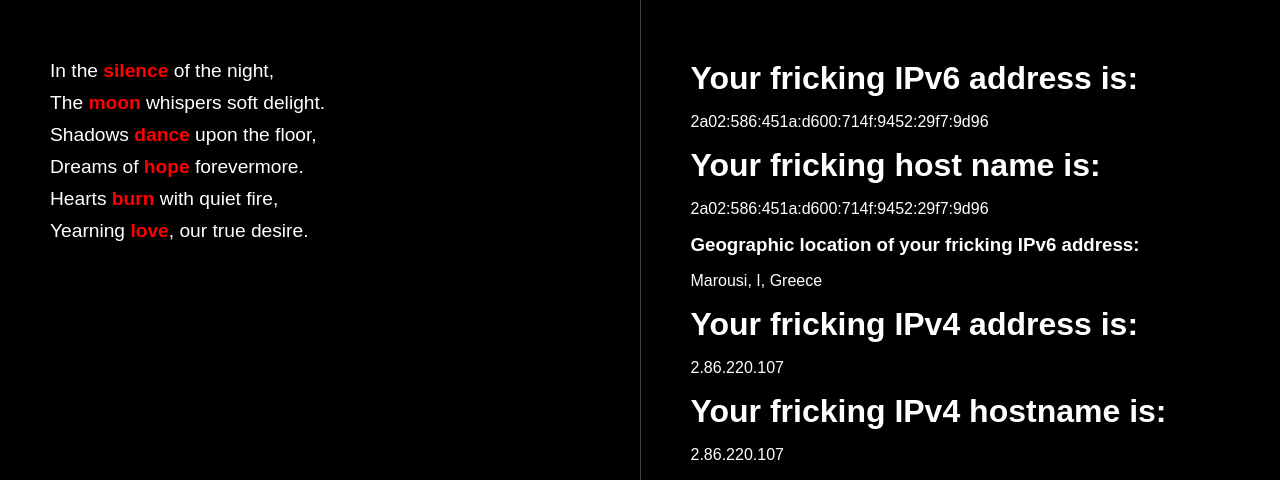
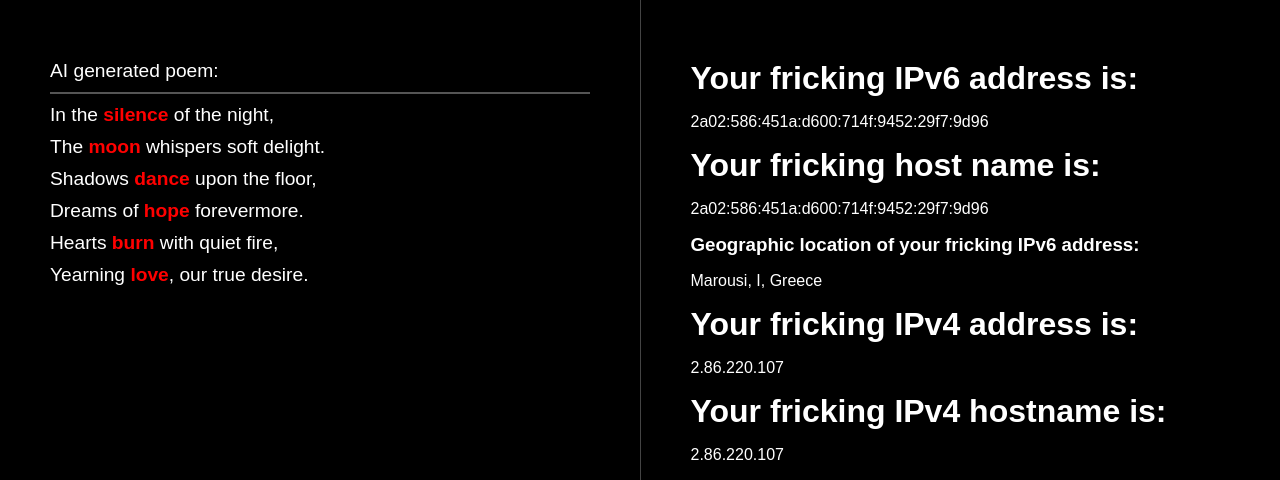
Before and after one commit to jimmydin7/poetlog, a Flask app: page / in a window 1280 px wide. Shown: the top 480 px of the page. Run offline with Flask 3, Linux system fonts and the light colour scheme; data that the repository does not hold is empty.

Commit message:
some changes

```diff
--- a/templates/index.html
+++ b/templates/index.html
@@ -3,12 +3,14 @@
 <head>
     <meta charset="UTF-8">
     <title>Poem and IP Info</title>
-    <link rel="stylesheet" href="templates\static\index.css">
+    <link rel="stylesheet" href="static\css\index.css">
 </head>
 <body>
     <div class="container">
 
         <div class="left">
+            <div class="poem-line">AI generated poem:</div>
+            <hr style="border:1px solid #555;">
             <div class="poem-line">In the <span class="red-word">silence</span> of the night,</div>
             <div class="poem-line">The <span class="red-word">moon</span> whispers soft delight.</div>
             <div class="poem-line">Shadows <span class="red-word">dance</span> upon the floor,</div>
```
Also changed, not shown: ai/ai.py (added), static/css/index.css (renamed from templates/static/index.css).
